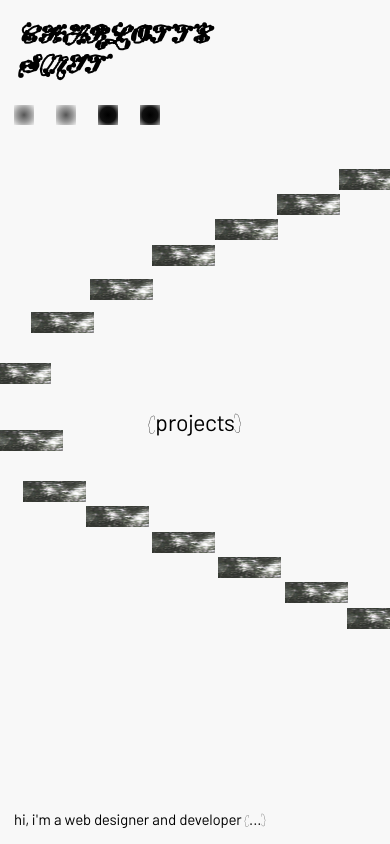
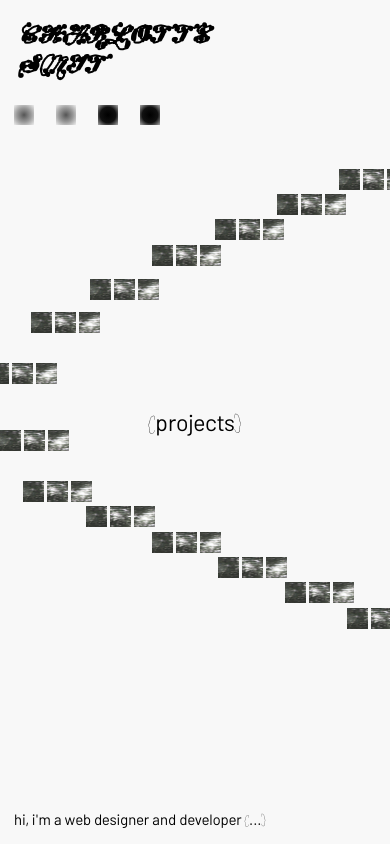
Before and after one commit to chazrsmit/under-construction, a React (Vite) app: page / in a window 390 px wide. Built offline with nearby package versions, Linux system fonts and the light colour scheme.

Commit message:
new gap between tiles on mobile

```diff
--- a/src/components/home.css
+++ b/src/components/home.css
@@ -314,6 +314,8 @@ body {
   .mobile-image-block {
     position: absolute;
     display: flex;
+        gap:3px;
+
   }
 
   .mobile-image-block .image-tile {
```
